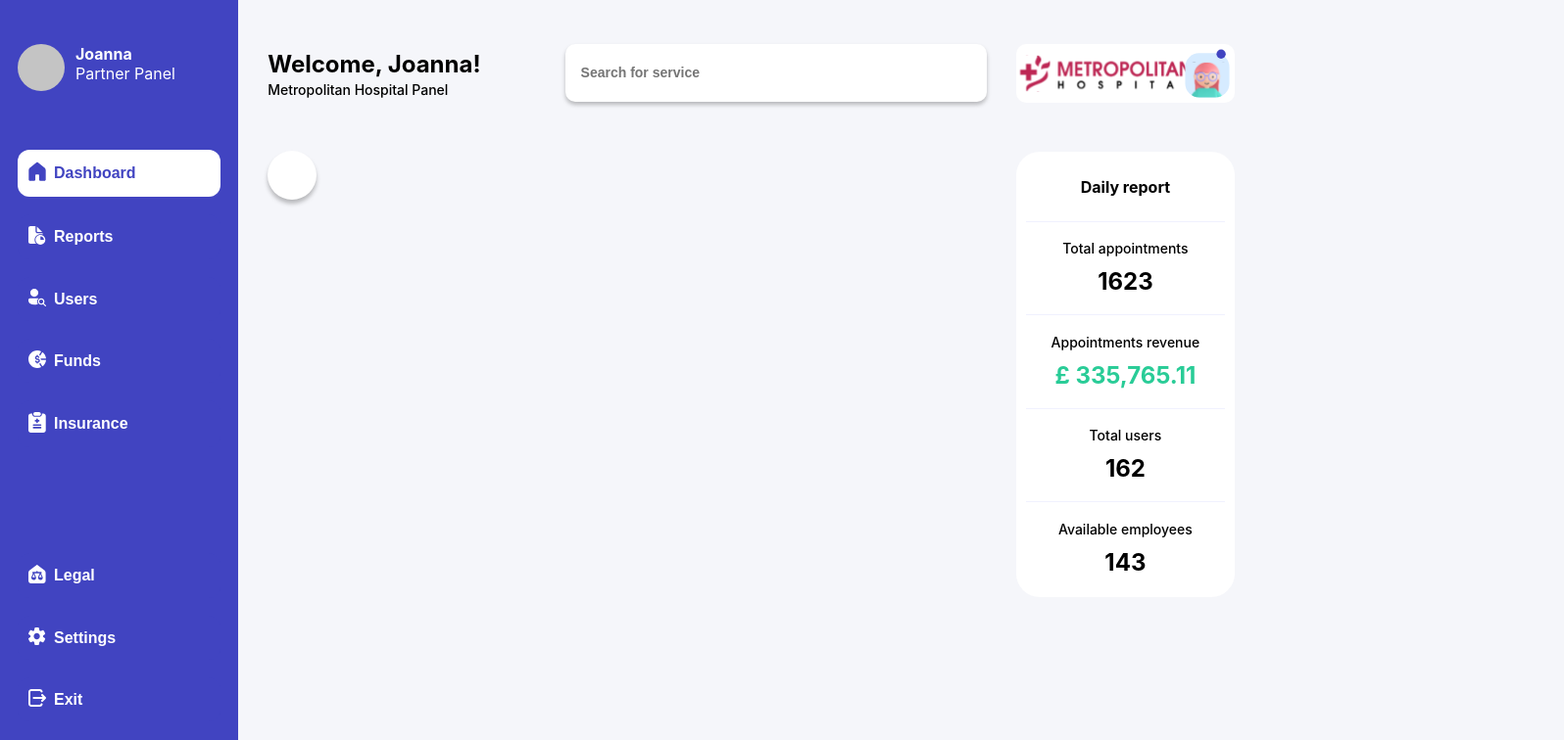
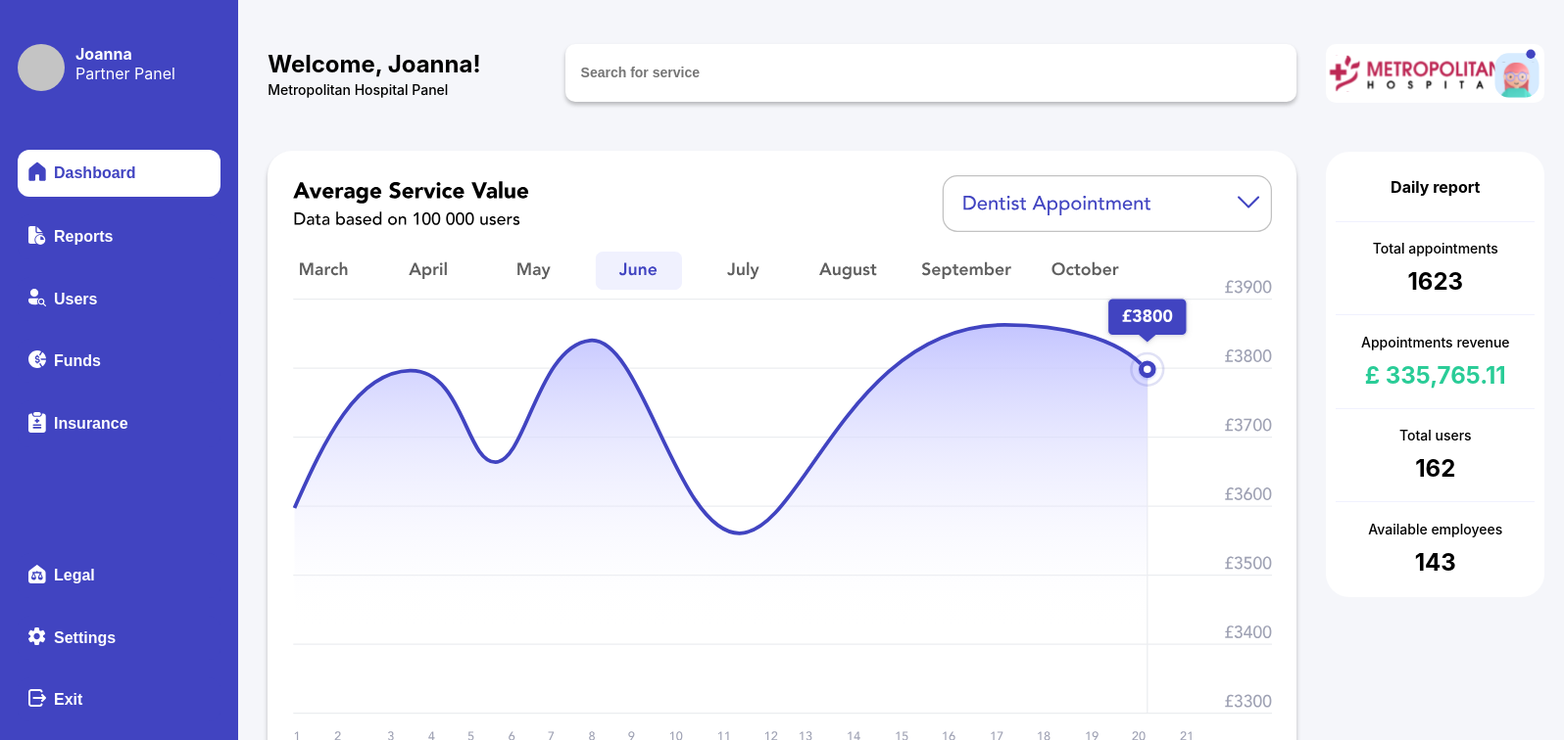
Before and after one commit to Monsy99/app-hackathon, a React (Create React App) app: page /dashboard in a window 1280 px wide. Shown: the top 756 px of the page at 98% size, 1596 px wide, since content can reach past the window. Built offline with nearby package versions, Linux system fonts and the light colour scheme.

Commit message:
chart picture change

```diff
--- a/src/components/Dashboard/index.js
+++ b/src/components/Dashboard/index.js
@@ -19,7 +19,7 @@ export const Dashboard = () => {
           <Input placeholder="Search for service"></Input>
         </Header>
         <Container gridArea="dash">
-          <div width={"100%"} src={fakechart} />
+          <img width={"1000px"} src={fakechart} />
         </Container>
       </MainComponentWrapper>
       <SideBar />
```
